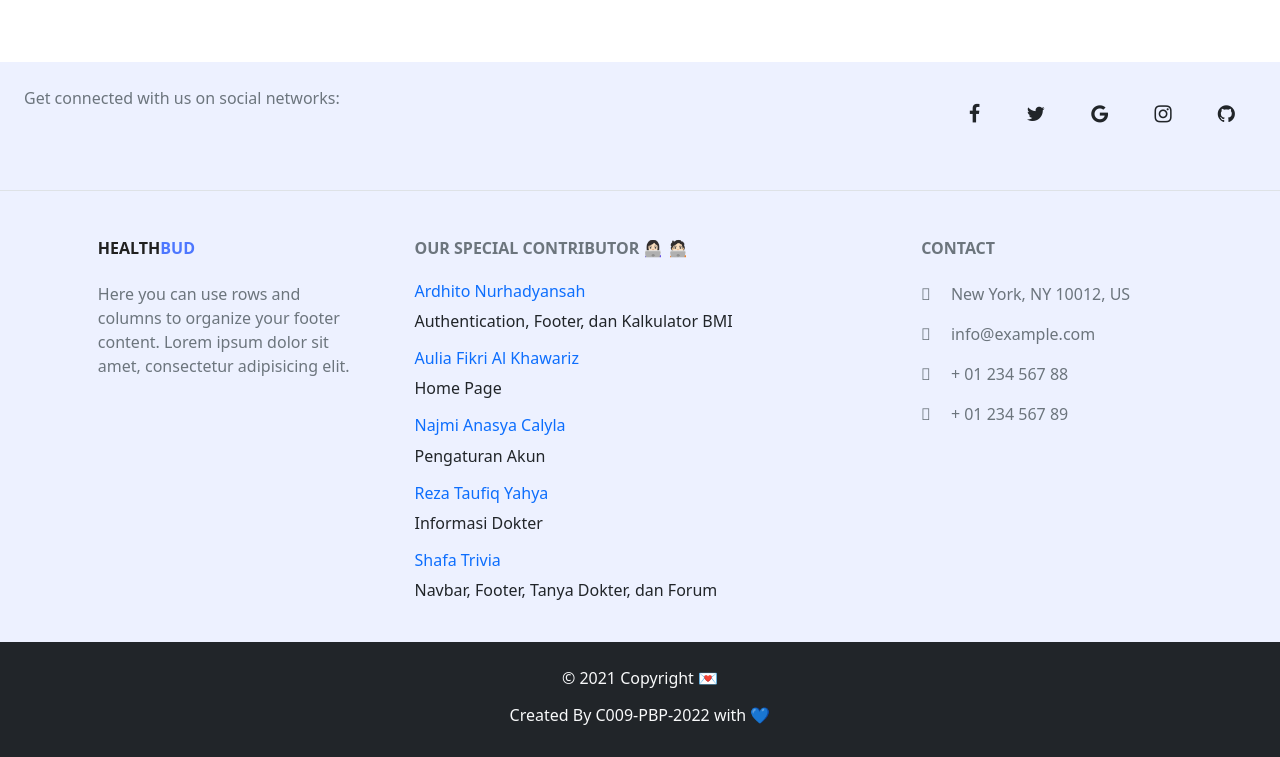
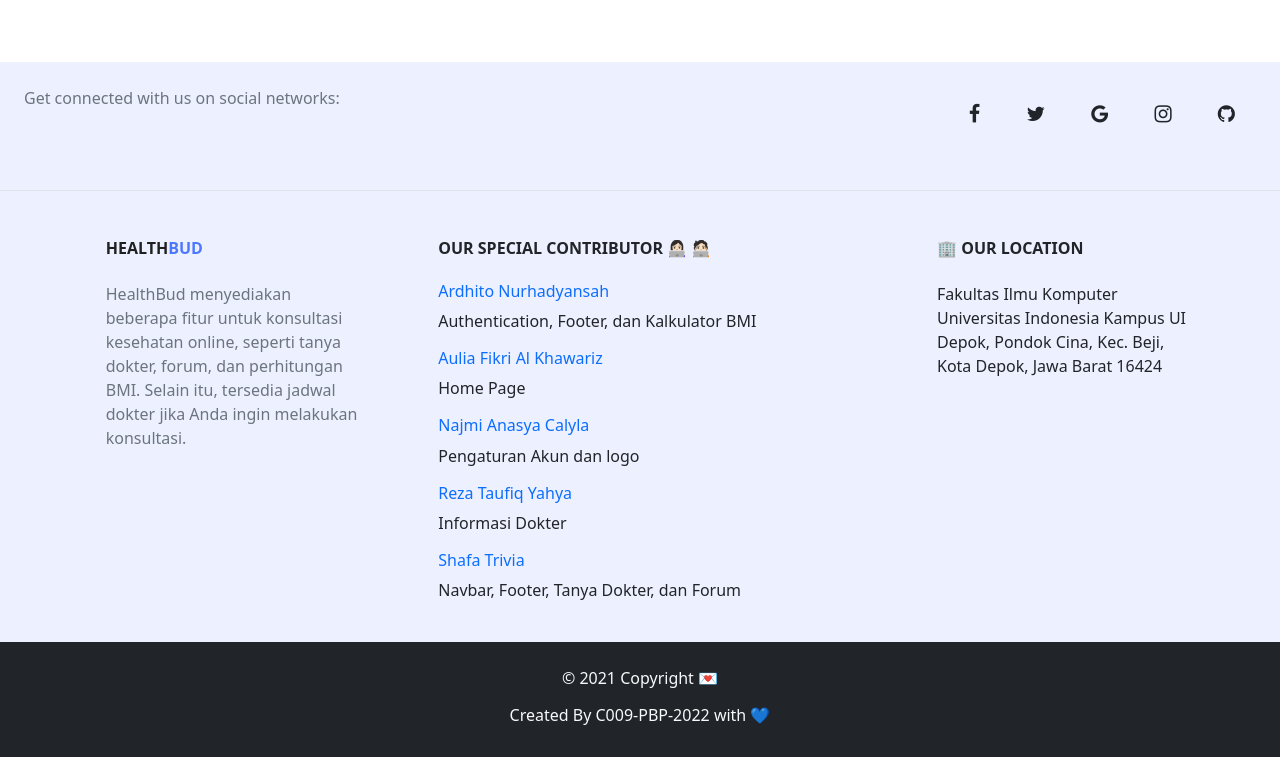
Before and after one commit to C009-PBP/PTS-PBP, a Django app: page / in a window 1280 px wide. Shown: the part 1675-2432 px from the top of the page. Run offline with Django 4.2, Linux system fonts and the light colour scheme; data that the repository does not hold is empty; some libraries are stand-ins or nearby versions.

Commit message:
benerin footerr

```diff
--- a/templates/base.html
+++ b/templates/base.html
@@ -210,8 +210,8 @@
             <span style="color: #202020;">Health</span>Bud
           </h6>
           <p>
-            Here you can use rows and columns to organize your footer content. Lorem ipsum
-            dolor sit amet, consectetur adipisicing elit.
+            HealthBud menyediakan beberapa fitur untuk konsultasi kesehatan online, seperti tanya dokter, forum, dan perhitungan BMI.
+            Selain itu, tersedia jadwal dokter jika Anda ingin melakukan konsultasi.
           </p>
         </div>
         <!-- Grid column -->
@@ -219,7 +219,7 @@
         <!-- Grid column -->
         <div class="col-5 mx-auto mb-4">
           <!-- Links -->
-          <h6 class="text-uppercase fw-bold mb-4">
+          <h6 class="text-uppercase fw-bold mb-4 text-dark">
             Our Special Contributor 👩🏻‍💻 🧑🏻‍💻
           </h6>
           <p>
@@ -232,7 +232,7 @@
           </p>
           <p>
             <h6 class="text-primary">Najmi Anasya Calyla</h6>
-            <p class="text-dark">Pengaturan Akun</p>
+            <p class="text-dark">Pengaturan Akun dan logo</p>
           </p>
           <p>
             <h6 class="text-primary">Reza Taufiq Yahya</h6>
@@ -267,16 +267,10 @@
         <!-- Grid column --> {% endcomment %}
 
         <!-- Grid column -->
-        <div class="col-md-4 col-lg-3 col-xl-3 mx-auto mb-md-0 mb-4">
+        <div class="col-md-4 col-lg-3 col-xl-3 mr-4 mb-md-0 mb-4 text-dark">
           <!-- Links -->
-          <h6 class="text-uppercase fw-bold mb-4">Contact</h6>
-          <p><i class="fas fa-home me-3"></i> New York, NY 10012, US</p>
-          <p>
-            <i class="fas fa-envelope me-3"></i>
-            info@example.com
-          </p>
-          <p><i class="fas fa-phone me-3"></i> + 01 234 567 88</p>
-          <p><i class="fas fa-print me-3"></i> + 01 234 567 89</p>
+          <h6 class="text-uppercase fw-bold mb-4">🏢 Our Location</h6>
+          <p>Fakultas Ilmu Komputer Universitas Indonesia Kampus UI Depok, Pondok Cina, Kec. Beji, Kota Depok, Jawa Barat 16424</p>
         </div>
         <!-- Grid column -->
       </div>
```
